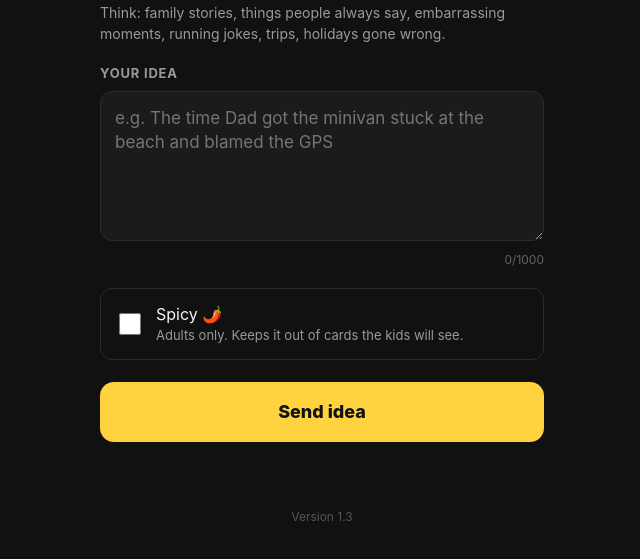
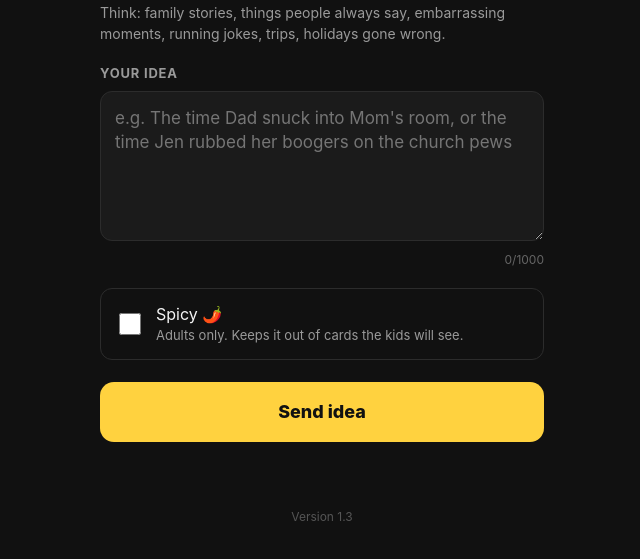
Before and after one commit to hulibarri/Get-stuff, a plain HTML site: page index.html in a window 1280 px wide. Shown: the part 171-730 px from the top of the page, without its empty margins (318-958 px from the left). Drawn offline with Linux system fonts and the light colour scheme.

Commit message:
New example text in the idea box (v1.3)
Co-Authored-By: Claude Opus 5.5 <noreply@anthropic.com>
Claude-Session: https://claude.ai/code/session_01Ncs9byyAzcuXoFL6RjaZEs

```diff
--- a/index.html
+++ b/index.html
@@ -49,7 +49,7 @@
 
   <form id="form" autocomplete="off">
     <label class="lbl" for="idea">Your idea</label>
-    <textarea id="idea" maxlength="1000" required placeholder="e.g. The time Dad got the minivan stuck at the beach and blamed the GPS"></textarea>
+    <textarea id="idea" maxlength="1000" required placeholder="e.g. The time Dad snuck into Mom's room, or the time Jen rubbed her boogers on the church pews"></textarea>
     <div class="chars" id="chars">0/1000</div>
 
     <label class="toggle">
```
